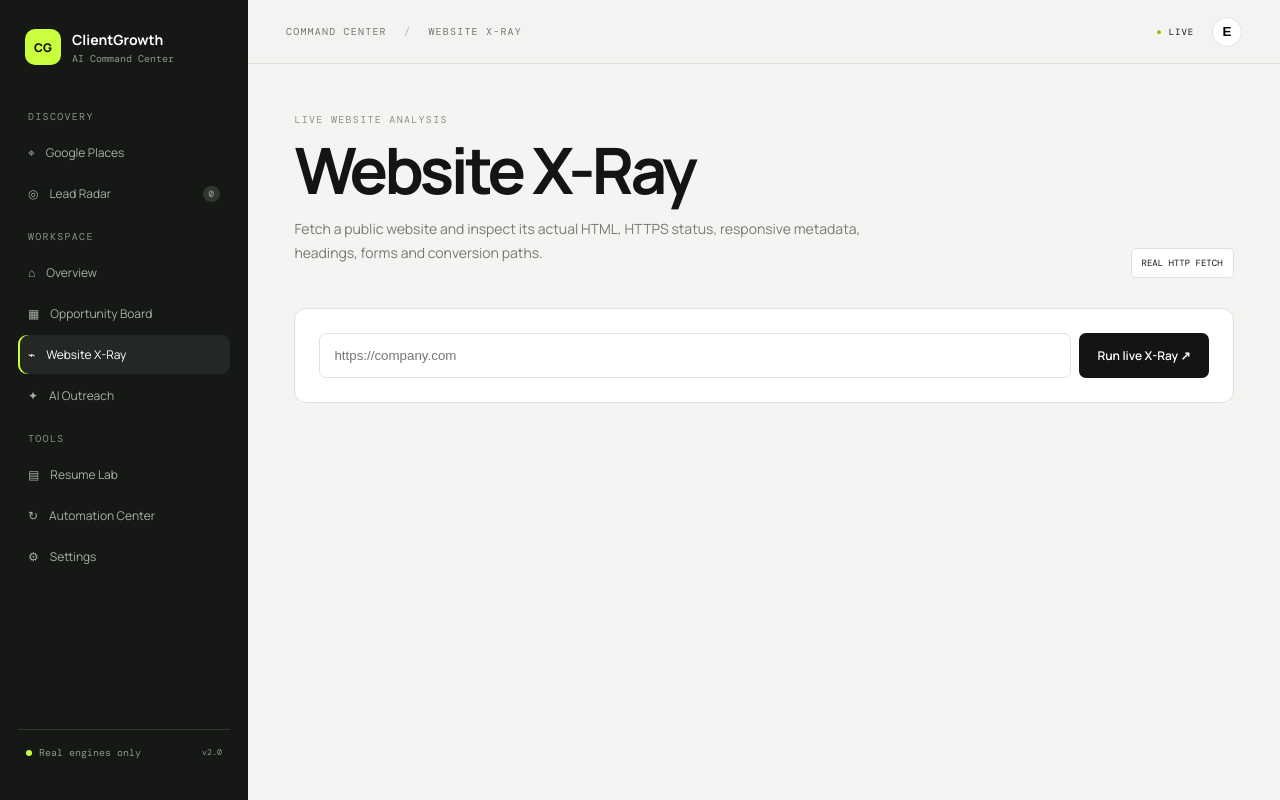
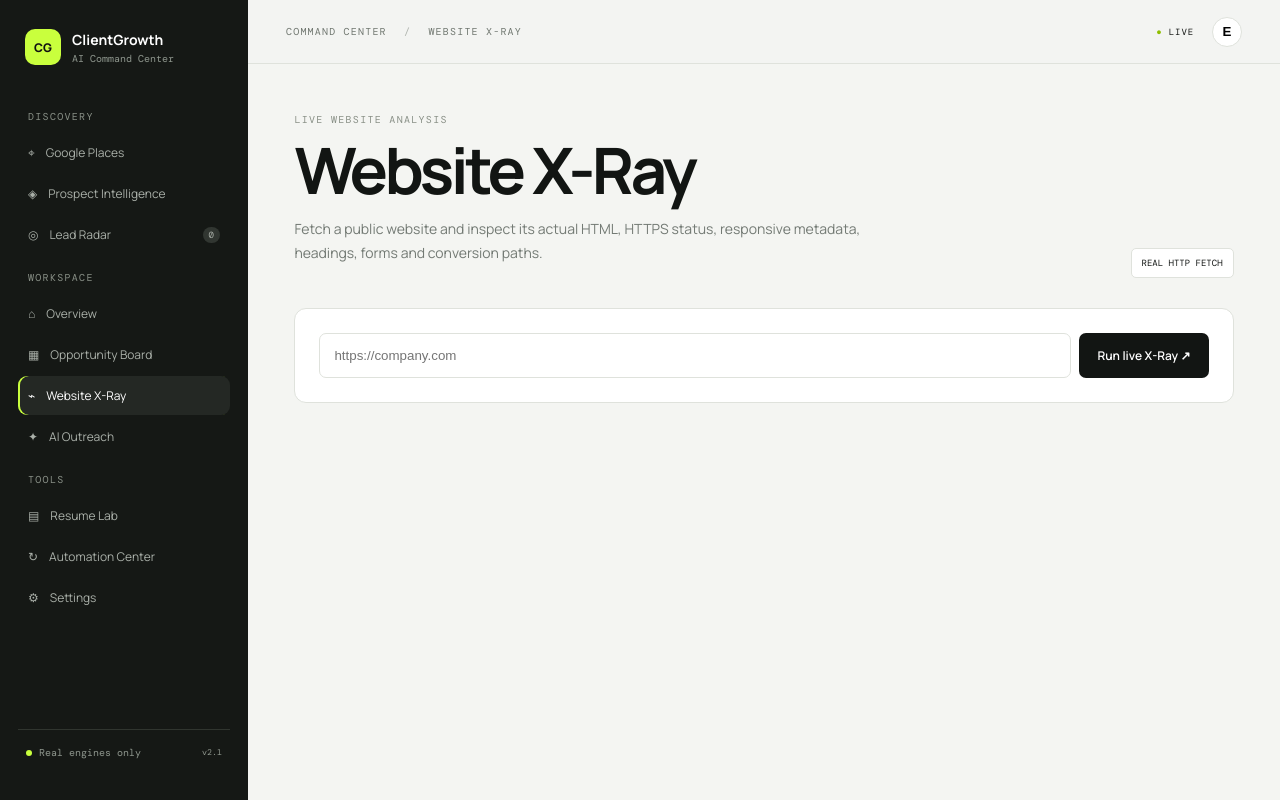
Before and after one commit to Ab2612Ab/clientgrowth-ai-hub, a FastAPI app: page /audit in a window 1280 px wide. Run offline with FastAPI, Linux system fonts and the light colour scheme; some libraries are stand-ins or nearby versions.

Commit message:
Add prospect intelligence navigation

```diff
--- a/templates/base.html
+++ b/templates/base.html
@@ -12,6 +12,7 @@
     <nav>
       <div class="navlabel">DISCOVERY</div>
       <a class="navitem {% if active=='maps' %}active{% endif %}" href="/maps">⌖ <span>Google Places</span></a>
+      <a class="navitem {% if active=='intelligence' %}active{% endif %}" href="/intelligence">◈ <span>Prospect Intelligence</span></a>
       <a class="navitem {% if active=='radar' %}active{% endif %}" href="/radar">◎ <span>Lead Radar</span><em>{{ leads|length if leads else 0 }}</em></a>
       <div class="navlabel">WORKSPACE</div>
       <a class="navitem {% if active=='dashboard' %}active{% endif %}" href="/">⌂ <span>Overview</span></a>
@@ -23,7 +24,7 @@
       <a class="navitem {% if active=='automations' %}active{% endif %}" href="/automations">↻ <span>Automation Center</span></a>
       <a class="navitem {% if active=='settings' %}active{% endif %}" href="/settings">⚙ <span>Settings</span></a>
     </nav>
-    <div class="sidebar-bottom"><div class="statusdot"></div><span>Real engines only</span><small>v2.0</small></div>
+    <div class="sidebar-bottom"><div class="statusdot"></div><span>Real engines only</span><small>v2.1</small></div>
   </aside>
   <main class="main">
     <header class="topbar"><div class="crumb">COMMAND CENTER <span>/</span> {% block crumb %}OVERVIEW{% endblock %}</div><div class="top-actions"><span class="live">● LIVE</span><button class="avatar">E</button></div></header>
```
